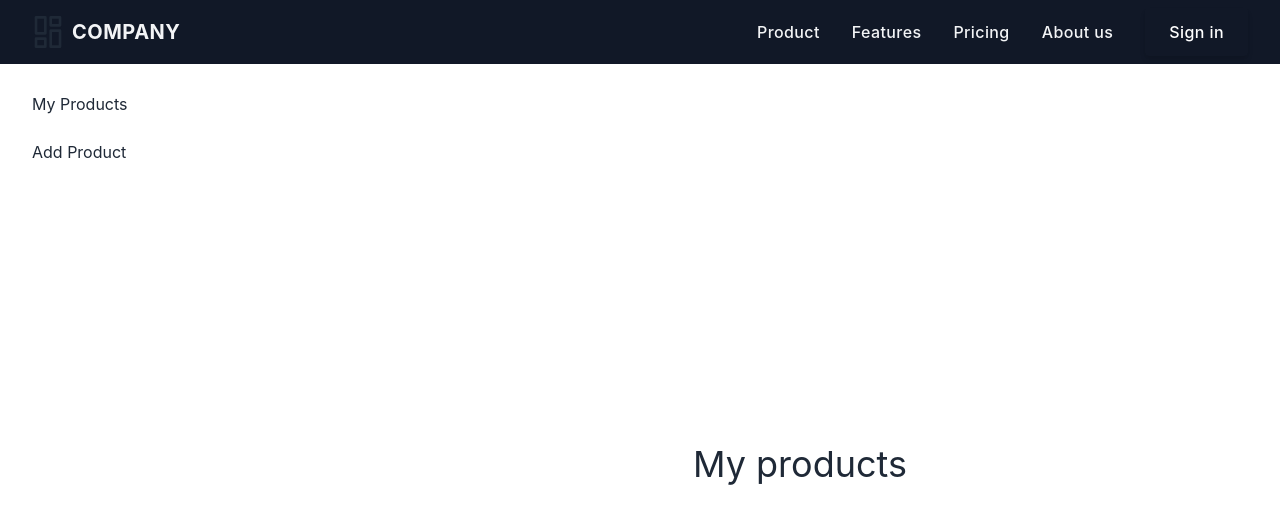
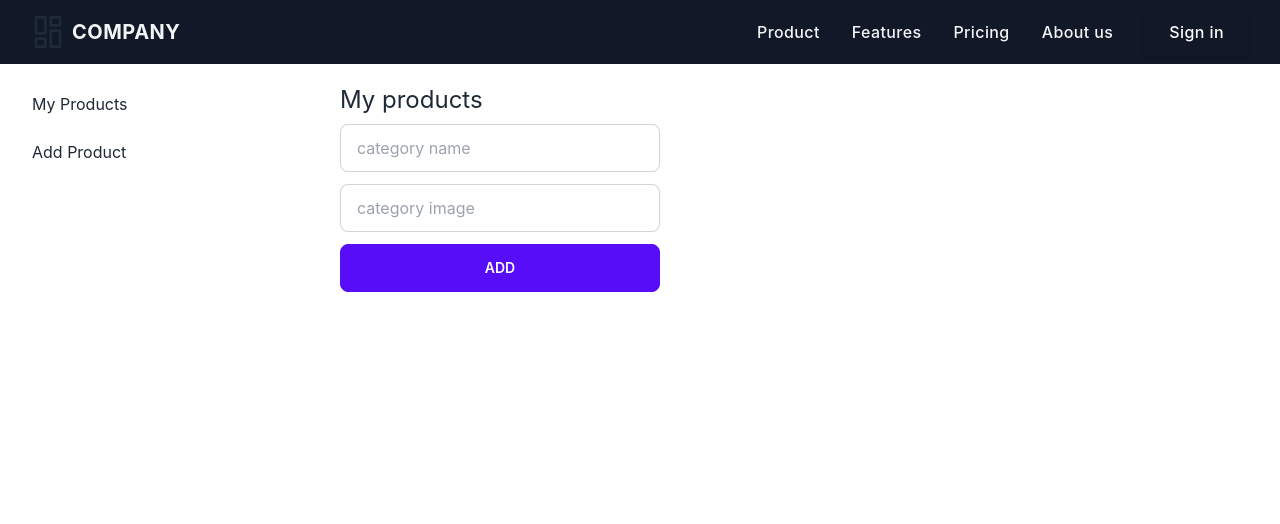
Before and after one commit to Abdullah-Sakib/make-better-use-client-side, a React (Create React App) app: page /dashboard in a window 1280 px wide. Shown: the top 524 px of the page. Built offline with nearby package versions, Linux system fonts and the light colour scheme; no server answers.

Commit message:
Completed the categories section

```diff
--- a/src/Layouts/DashboardLayout/DashboardLayout.js
+++ b/src/Layouts/DashboardLayout/DashboardLayout.js
@@ -8,7 +8,7 @@ const DashboardLayout = () => {
       <Navbar></Navbar>
       <div className="drawer drawer-mobile">
       <input id="my-drawer-2" type="checkbox" className="drawer-toggle" />
-      <div className="drawer-content flex flex-col items-center justify-center">
+      <div className="drawer-content p-5">
         {/* <!-- Page content here --> */}
         <Outlet></Outlet>
         <label
--- a/src/Pages/Dashboard/Seller/MyProducts/MyProducts.js
+++ b/src/Pages/Dashboard/Seller/MyProducts/MyProducts.js
@@ -1,9 +1,47 @@
-import React from 'react';
+import React from "react";
 
 const MyProducts = () => {
+  const handleAddCategory = event => {
+    event.preventDefault();
+    const name = event.target.name.value;
+    const image = event.target.image.value;
+
+    const data = {
+      name,
+      image
+    };
+
+    fetch('http://localhost:5000/categories', {
+      method: 'POST',
+      headers: {
+        'content-type': 'application/json'
+      },
+      body: JSON.stringify(data)
+    })
+    .then(res => res.json())
+    .then(data => console.log(data))
+
+  };
+
+
   return (
     <div>
-      <h2 className='text-4xl'>My products</h2>
+      <h2 className="text-2xl mb-2">My products</h2>
+      <form onSubmit={handleAddCategory} className="flex flex-col">
+        <input
+          type="text"
+          name="name"
+          placeholder="category name"
+          className="input input-bordered w-full max-w-xs mb-3"
+        />
+        <input
+          type="text"
+          name="image"
+          placeholder="category image"
+          className="input input-bordered w-full max-w-xs mb-3"
+        />
+        <button type="submit" className="btn btn-primary max-w-xs">Add</button>
+      </form>
     </div>
   );
 };
--- a/src/Pages/Home/Banner/Banner.js
+++ b/src/Pages/Home/Banner/Banner.js
@@ -5,7 +5,7 @@ const Banner = () => {
     <div>
       <div
         className="hero min-h-[92vh]"
-        style={{ backgroundImage: `url("https://placeimg.com/1000/800/arch")` }}
+        style={{ backgroundImage: `url("https://images.unsplash.com/photo-1647711411594-db03433f948d?ixlib=rb-4.0.3&ixid=MnwxMjA3fDB8MHxwaG90by1wYWdlfHx8fGVufDB8fHx8&auto=format&fit=crop&w=870&q=80")` }}
       >
         <div className="hero-overlay bg-opacity-60"></div>
         <div className="hero-content text-center text-neutral-content">
--- a/src/Pages/Home/Categories/Categories.js
+++ b/src/Pages/Home/Categories/Categories.js
@@ -1,54 +1,27 @@
-import React from 'react';
+import axios from "axios";
+import React, { useEffect, useState } from "react";
+import CategoryCard from "./CategoryCard";
 
 const Categories = () => {
+  const [categories, setCategories] = useState([]);
+
+  useEffect(() => {
+    axios
+      .get("http://localhost:5000/categories")
+      .then((result) => {
+        setCategories(result.data);
+      })
+      .catch((error) => console.log(error));
+  }, []);
+
   return (
-    <div className="px-24 mb-32 mt-12">
-      <h1 className="text-2xl font-semibold text-center mb-8">Categories section</h1>
-      <div className="grid grid-cols-3 gap-10">
-
-
-        <div className="card card-compact  bg-base-100 shadow-xl">
-          <figure>
-            <img src="https://placeimg.com/400/225/arch" alt="Shoes" />
-          </figure>
-          <div className="card-body">
-            <h2 className="card-title">Shoes!</h2>
-            <p>If a dog chews shoes whose shoes does he choose?</p>
-            <div className="card-actions justify-end">
-              <button className="btn btn-primary">Buy Now</button>
-            </div>
-          </div>
+    <div className="">
+      <div className="relative px-4 py-16 mx-auto sm:max-w-xl md:max-w-full lg:max-w-screen-xl md:px-24 lg:px-8 lg:py-20">
+        <div className="relative grid gap-5 sm:grid-cols-2 lg:grid-cols-4">
+          {categories?.map((category) => (
+            <CategoryCard key={category._id} category={category}></CategoryCard>
+          ))}
         </div>
-
-
-        <div className="card card-compact bg-base-100 shadow-xl">
-          <figure>
-            <img src="https://placeimg.com/400/225/arch" alt="Shoes" />
-          </figure>
-          <div className="card-body">
-            <h2 className="card-title">Shoes!</h2>
-            <p>If a dog chews shoes whose shoes does he choose?</p>
-            <div className="card-actions justify-end">
-              <button className="btn btn-primary">Buy Now</button>
-            </div>
-          </div>
-        </div>
-
-
-        <div className="card card-compact  bg-base-100 shadow-xl">
-          <figure>
-            <img src="https://placeimg.com/400/225/arch" alt="Shoes" />
-          </figure>
-          <div className="card-body">
-            <h2 className="card-title">Shoes!</h2>
-            <p>If a dog chews shoes whose shoes does he choose?</p>
-            <div className="card-actions justify-end">
-              <button className="btn btn-primary">Buy Now</button>
-            </div>
-          </div>
-        </div>
-
-
       </div>
     </div>
   );
--- /dev/null
+++ b/src/Pages/Home/Categories/CategoryCard.js
@@ -0,0 +1,19 @@
+import React from "react";
+
+const CategoryCard = ({category}) => {
+  console.log(category);
+  return (
+    <div className="flex flex-col justify-between overflow-hidden text-left transition-shadow duration-200 bg-white rounded shadow-xl group hover:shadow-2xl ">
+      <div className="p-5 relative">
+        <img
+          src={category?.image}
+          alt=""
+        />
+        <h2 className="text-xl font-bold text-center mt-3">{category?.name}</h2>
+      </div>
+      <div className="w-full h-1 ml-auto duration-300 origin-left transform scale-x-0 bg-deep-purple-accent-400 group-hover:scale-x-100" />
+    </div>
+  );
+};
+
+export default CategoryCard;
```
